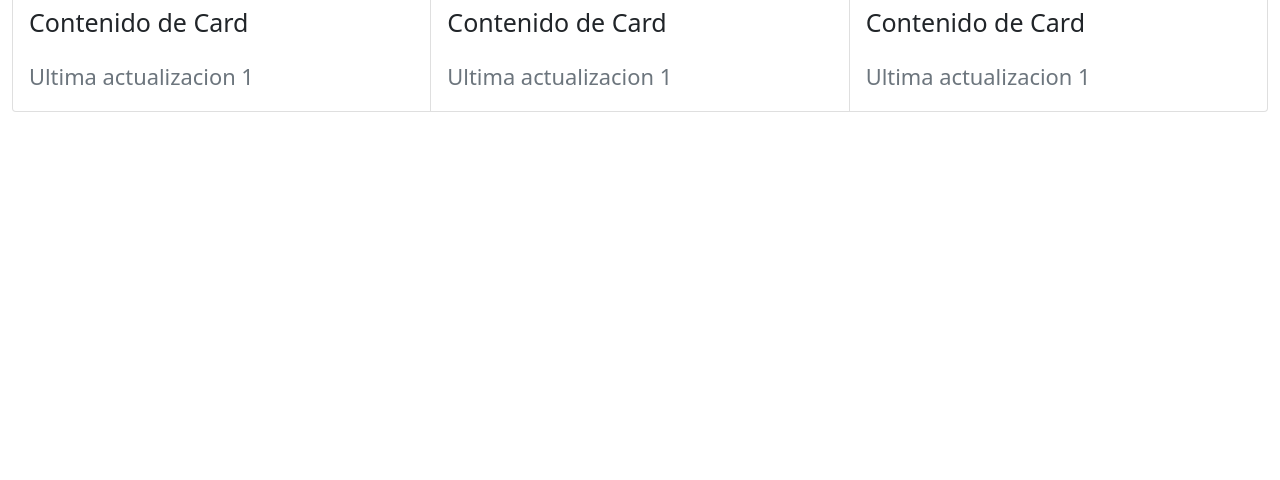
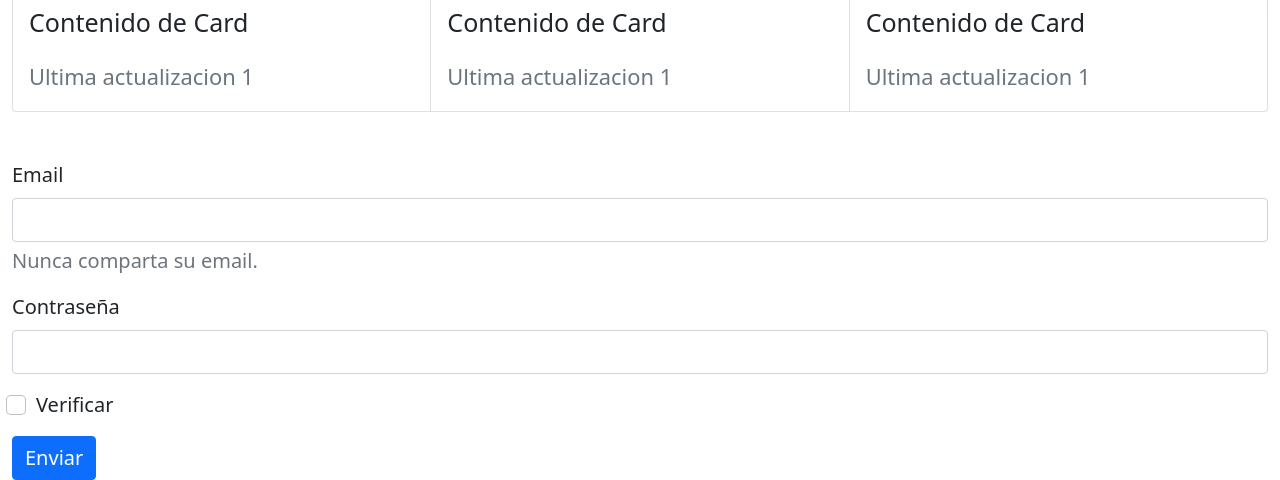
Before and after one commit to dhuallpa/Actividad-Practica-Bootstrap, a plain HTML site: page index.html in a window 1280 px wide. Shown: the part 491-971 px from the top of the page. Before the commit the page ends 800 px from the top, so only its background shows below. Drawn offline with nearby package versions, Linux system fonts and the light colour scheme.

Commit message:
Form listo

```diff
--- a/index.html
+++ b/index.html
@@ -72,6 +72,25 @@
     </div>
 </section>
 
+<section class="container-fluid">
+  <form>
+      <div class="mb-3">
+        <label for="exampleInputEmail1" class="form-label" style="font-size: 20px;">Email</label>
+        <input type="email" class="form-control" id="exampleInputEmail1" aria-describedby="emailHelp" style="font-size: 20px;">
+        <div id="emailHelp" class="form-text" style="font-size: 20px;">Nunca comparta su email.</div>
+      </div>
+      <div class="mb-3">
+        <label for="exampleInputPassword1" class="form-label" style="font-size: 20px;">Contraseña</label>
+        <input type="password" class="form-control" id="exampleInputPassword1" style="font-size: 20px;">
+      </div>
+      <div class="mb-3 form-check">
+        <input type="checkbox" class="form-check-input" id="exampleCheck1"style="font-size: 20px;">
+        <label class="form-check-label" for="exampleCheck1" style="font-size: 20px;">Verificar</label>
+      </div>
+      <button type="submit" class="btn btn-primary" style="font-size: 20px;">Enviar</button>
+    </form>
+</section>
+
   <script src="https://cdn.jsdelivr.net/npm/bootstrap@5.1.3/dist/js/bootstrap.bundle.min.js" integrity="sha384-ka7Sk0Gln4gmtz2MlQnikT1wXgYsOg+OMhuP+IlRH9sENBO0LRn5q+8nbTov4+1p" crossorigin="anonymous"></script>
 
   </body>
```
